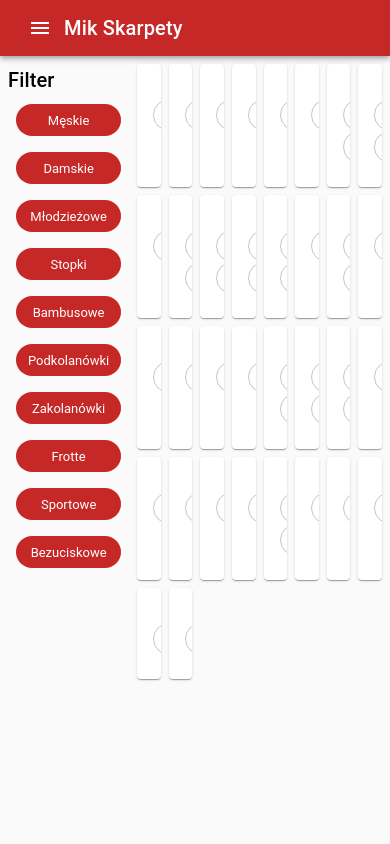
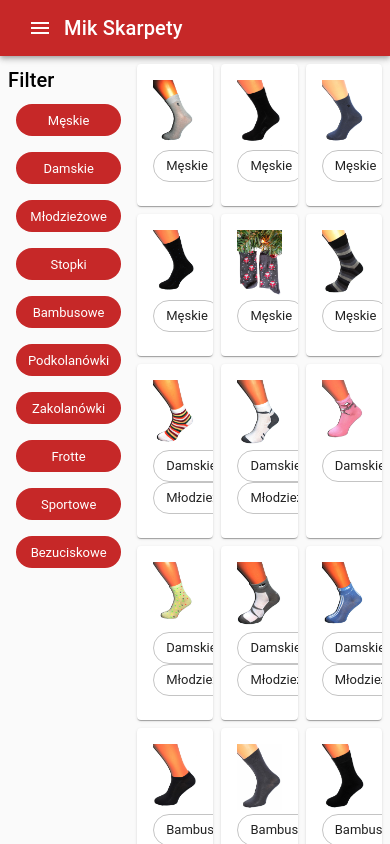
Before and after one commit to KonradKlimczak/mik-karpety9001, a React (Create React App) app: page /socks in a window 390 px wide. Built offline with nearby package versions, Linux system fonts and the light colour scheme.

Commit message:
better ui offer

```diff
--- a/src/components/NavBar/NavBar.tsx
+++ b/src/components/NavBar/NavBar.tsx
@@ -18,6 +18,9 @@ const useStyles = makeStyles((theme) => ({
     textDecoration: 'none',
     color: 'inherit',
     flexGrow: 1,
+  },
+  paperAnchorLeft: {
+    right: 0,
   },
 }));
 
@@ -66,7 +69,9 @@ export const NavBar: FC = (props) => {
 
       {!matches && (
         <Drawer
-          anchor="left"
+          classes={{
+            paperAnchorLeft: classes.paperAnchorLeft,
+          }}
           open={drawerOpen}
           onClose={() => setDrawerOpen(false)}
         >
--- a/src/pages/Socks/Socks.tsx
+++ b/src/pages/Socks/Socks.tsx
@@ -4,7 +4,9 @@ import {
   Chip,
   makeStyles,
   Typography,
+  useMediaQuery,
 } from '@material-ui/core';
+import clsx from 'clsx';
 import React, { FC, useState } from 'react';
 import { SOCKS } from '../../data';
 import { Tag } from 'model';
@@ -28,8 +30,14 @@ const useStyles = makeStyles((theme) => ({
   },
   socks: {
     display: 'grid',
+    gridTemplateColumns: '1fr 1fr 1fr',
+    gridGap: theme.spacing(1),
+  },
+  mediumBig: {
+    gridTemplateColumns: '1fr 1fr 1fr 1fr 1fr',
+  },
+  socksBig: {
     gridTemplateColumns: '1fr 1fr 1fr 1fr 1fr 1fr 1fr 1fr',
-    gridGap: theme.spacing(1),
   },
   sock: {
     cursor: 'pointer',
@@ -43,6 +51,9 @@ const useStyles = makeStyles((theme) => ({
 }));
 
 export const Socks: FC = (props) => {
+  const mediumSocks = useMediaQuery('(min-width: 600px)');
+  const bigSocks = useMediaQuery('(min-width: 900px)');
+
   const history = useHistory();
   const classes = useStyles();
   const [activeTags, setActiveTags] = useState(ALL_TAGS);
@@ -74,7 +85,12 @@ export const Socks: FC = (props) => {
           );
         })}
       </div>
-      <div className={classes.socks}>
+      <div
+        className={clsx(classes.socks, {
+          [classes.mediumBig]: mediumSocks,
+          [classes.socksBig]: bigSocks,
+        })}
+      >
         {SOCKS.filter((sock) =>
           activeTags.some((active) =>
             sock.tags.some((sockTag) => sockTag === active)
```
